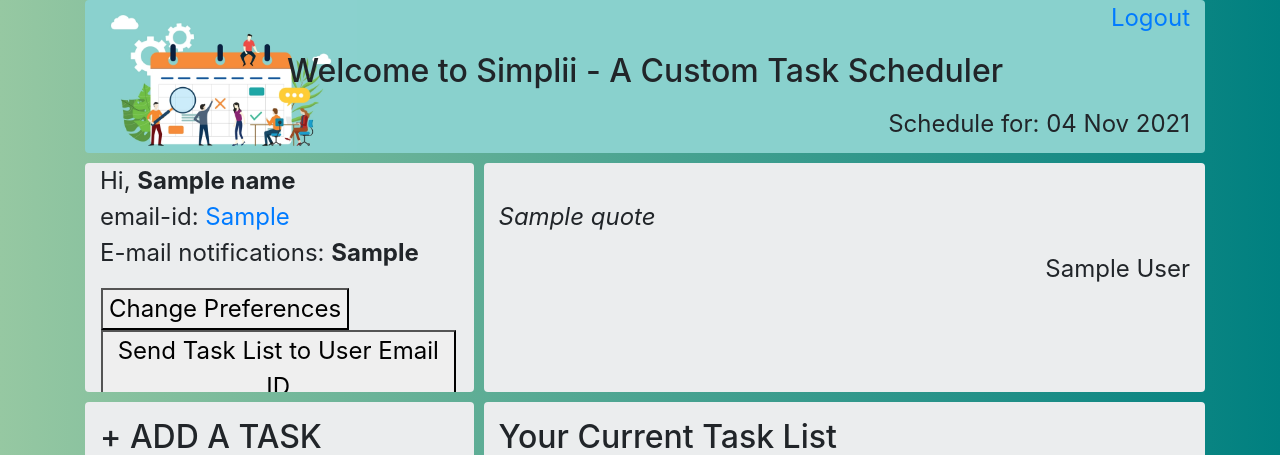
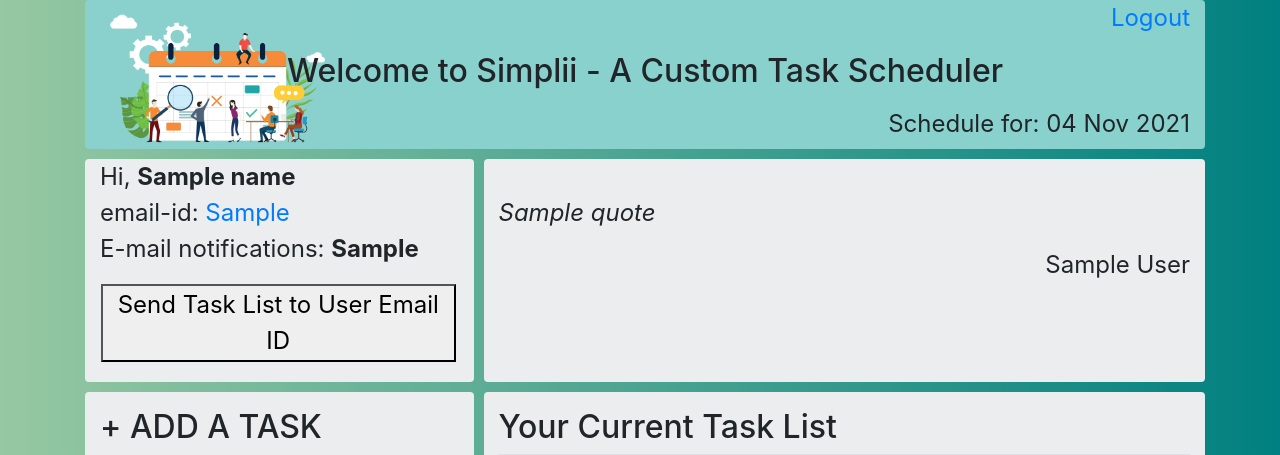
Before and after one commit to purv2100/Simplii21, a Flask app: template src/templates/index.html in a window 1280 px wide. Shown: the top 455 px of the page. Run offline with Flask 2, Linux system fonts and the light colour scheme; the template is opened without the code that fills it: most values are stand-ins (such as "Sample title", 1, 10 or a date in 2020); some libraries are stand-ins or nearby versions.

Commit message:
Update index.html
Removed change preference button

```diff
--- a/src/templates/index.html
+++ b/src/templates/index.html
@@ -77,9 +77,9 @@
           <tr>
               <td>
                 <!-- <form method="GET" onsubmit='change_pref({{data|tojson}})'>
-                  <input type="submit" value = "Change Preferences...">
+
                 </form> -->
-                <button id="prefBtn" onclick="showPrefModal()" >Change Preferences</button>
+
 		<form method="get" action="/send_email">
     			<button type="submit">Send Task List to User Email ID</button>
 		</form>
```
